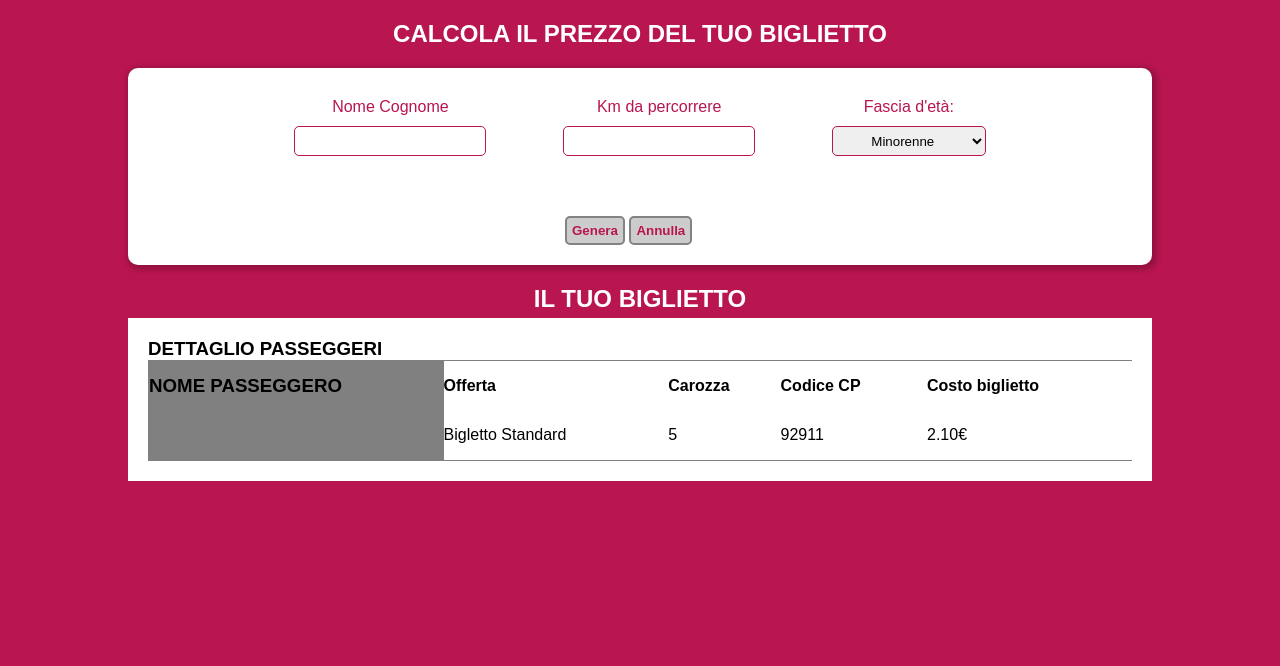
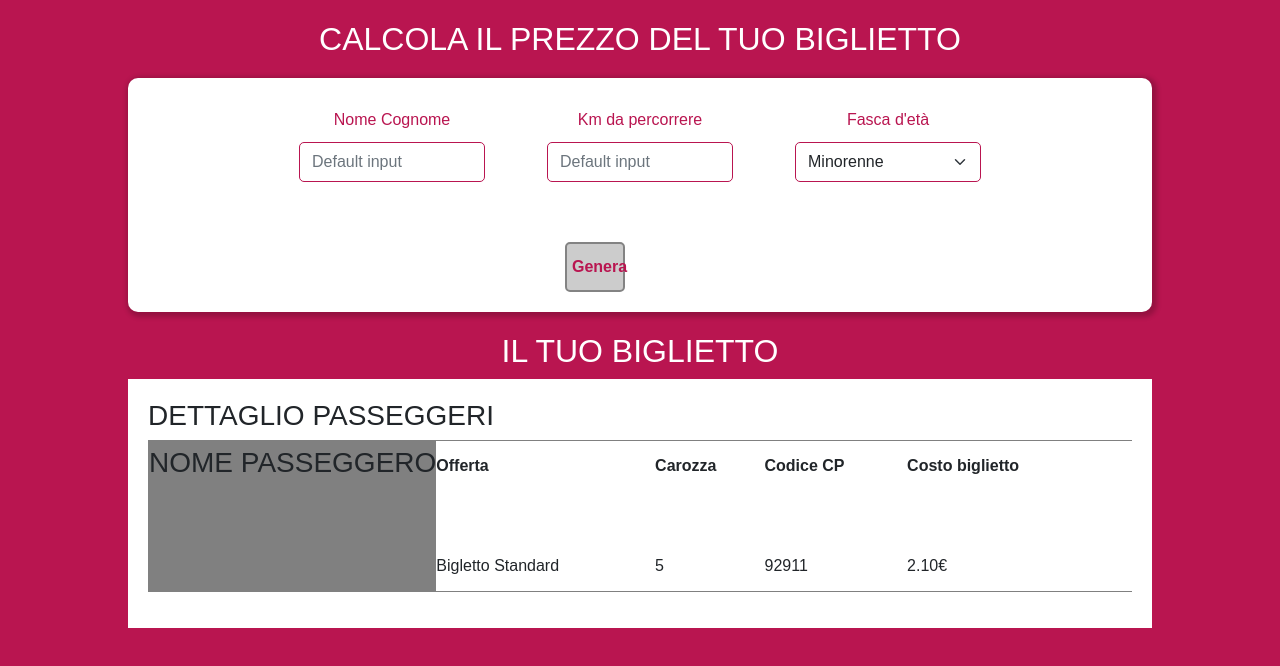
Before and after one commit to ilario-moreni/js-biglietto-treno-form, a plain HTML site: page index.html in a window 1280 px wide. Drawn offline with nearby package versions, Linux system fonts and the light colour scheme.

Commit message:
code fixed

```diff
--- a/css/style.css
+++ b/css/style.css
@@ -46,7 +46,7 @@ h2{
 
 .input_col_age{
     margin-top: 30px;
-    width: 20%;
+    width: 25%;
 }
 
 .input_label{
@@ -57,18 +57,11 @@ h2{
 
 .input_text{
     width: 100%;
-    height: 30px;
+    height: 40px;
     border: 1px solid #B91550;
     border-radius: 5px;
 }
 
-.select_age{
-    width: 100%;
-    height: 30px;
-    margin: 0 auto;
-    border: 1px solid #B91550;
-    border-radius: 5px;
-}
 
 
 .align_center{
@@ -83,6 +76,8 @@ h2{
 }
 
 .button{
+    width: 60px;
+    height: 50px;
     font-weight: bold;
     padding: 5px;
     color:#B91550;
@@ -118,4 +113,5 @@ h2{
 
 .row_table{
     height: 50px;
+    border: none ;
 }
--- a/index.html
+++ b/index.html
@@ -4,6 +4,8 @@
         <meta charset="UTF-8">
         <meta http-equiv="X-UA-Compatible" content="IE=edge">
         <meta name="viewport" content="width=device-width, initial-scale=1.0">
+        <!-- link bootstrap -->
+        <link href="https://cdn.jsdelivr.net/npm/bootstrap@5.2.3/dist/css/bootstrap.min.css" rel="stylesheet" integrity="sha384-rbsA2VBKQhggwzxH7pPCaAqO46MgnOM80zW1RWuH61DGLwZJEdK2Kadq2F9CUG65" crossorigin="anonymous">
         <!-- link css -->
         <link rel="stylesheet" href="./css/style.css">
         <title>Document</title>
@@ -12,40 +14,38 @@
         <h2>CALCOLA IL PREZZO DEL TUO BIGLIETTO</h2>
         <section class="section_input container">
             <div class="row">
-                <form name="message" method="post">
                 <div class="input_container">
                     <div class="input_col" >
                         <label class="align_center input_label" for="name">Nome Cognome</label>
-                            <input class="align_center input_text" id="name" type="text" value="" name="name">
+                        <input class="form-control input_text" type="text" placeholder="Default input" id="name" aria-label="default input example">
                     </div>
 
                     <div class="input_col">
                         <label class="align_center input_label" for="numOfKm">Km da percorrere</label>
-                            <input class="align_center input_text" id="numOfKm" type="number" value="" name="numOfKm">
+                        <input class="form-control input_text" type="text" placeholder="Default input" id="numOfKm" aria-label="default input example">
                     </div>
 
                     <div class="input_col_age">
-                            <label class="align_center input_label" for="age">Fascia d'età:</label>
-                            <select class="align_center select_age" name="age" id="age">
-                            <option value="">Minorenne</option>
-                            <option value="">Over 65</option>
-                            <option value="opel">Maggiorenne</option>
+                        <label  class="align_center input_label" for="numOfKm">Fasca d'età</label>
+                        <select id="my_select" class="form-select input_text" aria-label="Default select example">
+                            <option value="minorenne">Minorenne</option>
+                            <option value="over">Over 65</option>
+                            <option value="maggiorenne">Maggiorenne</option>
                         </select>
-
                     </div>
                 </div>
-                    <div class="buttons_container">
-                        <input  class="button" type="submit" id="submit" value="Genera">
-                        <input  class="button" type="reset" value="Annulla">
             </div>
-                </form>
+            <div class=" row buttons_container">
+                <button  class="button" id="submit" value="">Genera</button>
             </div>
         </section>
         <h2>IL TUO BIGLIETTO</h2>
         <section class="section_output container">
             <div>
                 <h3>DETTAGLIO PASSEGGERI</h3>
-                <table class="table">
+                <div class="table">
+
+                    <table>
                         <tr class="row_table">
                             <th class="first_table_col"><h3>NOME PASSEGGERO</h3></th>
                             <th>Offerta</th>
@@ -53,7 +53,7 @@
                             <th>Codice CP</th>
                             <th>Costo biglietto</th>
                         </tr>
-                    <tr class="srow_table">
+                        <tr class="row_table">
                             <td class="first_table_col" id="output_name"></td>
                             <td></td>
                             <td></td>
@@ -65,13 +65,16 @@
                             <td>Bigletto Standard</td>
                             <td>5</td>
                             <td>92911</td>
-                        <td>2.10€</td>
+                            <td id="finalPrice">2.10€</td>
                         </tr>
                     </table>
+                </div>
             </div>
         </section>
 <!--         <p style="padding: 50px" id="ticketPrice"></p>
  -->        <!-- link js -->
         <script type="text/javascript" src="./js/script.js"></script>
+        <!-- js bootstrap -->
+        <script src="https://cdn.jsdelivr.net/npm/bootstrap@5.2.3/dist/js/bootstrap.bundle.min.js" integrity="sha384-kenU1KFdBIe4zVF0s0G1M5b4hcpxyD9F7jL+jjXkk+Q2h455rYXK/7HAuoJl+0I4" crossorigin="anonymous"></script>
     </body>
 </html>
--- a/js/script.js
+++ b/js/script.js
@@ -1,62 +1,32 @@
-
-let numOfKm;
+let numOfKm, fullName, fullPrice, finalPrice, eta;
 
 const submit = document.getElementById("submit");
 
 submit.addEventListener("click", function(){
     numOfKm = document.getElementById('numOfKm').value;
-    document.getElementById('output_km').innerHTML = numOfKm;
-    console.log(numOfKm)
-});
+
+    fullName = document.getElementById('name').value;
 
 
 
-numOfKm = parseFloat(numOfKm);
+    document.getElementById('output_name').innerHTML = fullName;
 
-let fullName = document.getElementById('name');
+    numOfKm = parseFloat(numOfKm);
+    console.log(numOfKm)
 
+    fullPrice = 0.21 * numOfKm;
 
-/* let age = prompt('Inserisci la tua età:');
+    console.log(fullPrice);
 
-age = parseFloat(age);
-
-console.log(`${age}: età del passeggero`);
-
-
-let fullPrice = 0.21 * numOfKm;
-
-console.log(`${fullPrice}: prezzo pieno`);
-
-
-let youthSale, seniorSale, finalPrice;
-
-youthSale = (100 - 20) / 100;
-console.log(`${youthSale}: sconto per minorenni`);
-
-
-seniorSale = (100 - 40) / 100;
-console.log(`${seniorSale}: sconto per anziani`);
-
-
-
-if (age < 18){
-    finalPrice = fullPrice * youthSale
-} else if (age > 65){
-    finalPrice = fullPrice * seniorSale
-} else{
-    finalPrice = fullPrice
-}
-
-console.log(`${finalPrice}: prezzo scontato non arrotondato`);
-
-finalPrice = finalPrice.toFixed(2);
-
-
-
-let finalSentece = `Il prezzo del biglietto è di ${finalPrice}€`;
-
-console.log(finalSentece)
-
-
-document.getElementById('ticketPrice').innerHTML = finalSentece;
- */
+    eta = document.getElementById('my_select').value;
+    if( eta == 'minorenne' ){
+        finalPrice = fullPrice * 0.8;
+    } else if (eta == 'over' ){
+        finalPrice = fullPrice * 0.6;
+    } else {
+        finalPrice = fullPrice;
+    }
+    console.log(eta);
+    finalPrice = finalPrice.toFixed(2);
+    document.getElementById('finalPrice').innerHTML = finalPrice+'€';
+});
```
Lines whose indentation alone changed are shown as unchanged.
